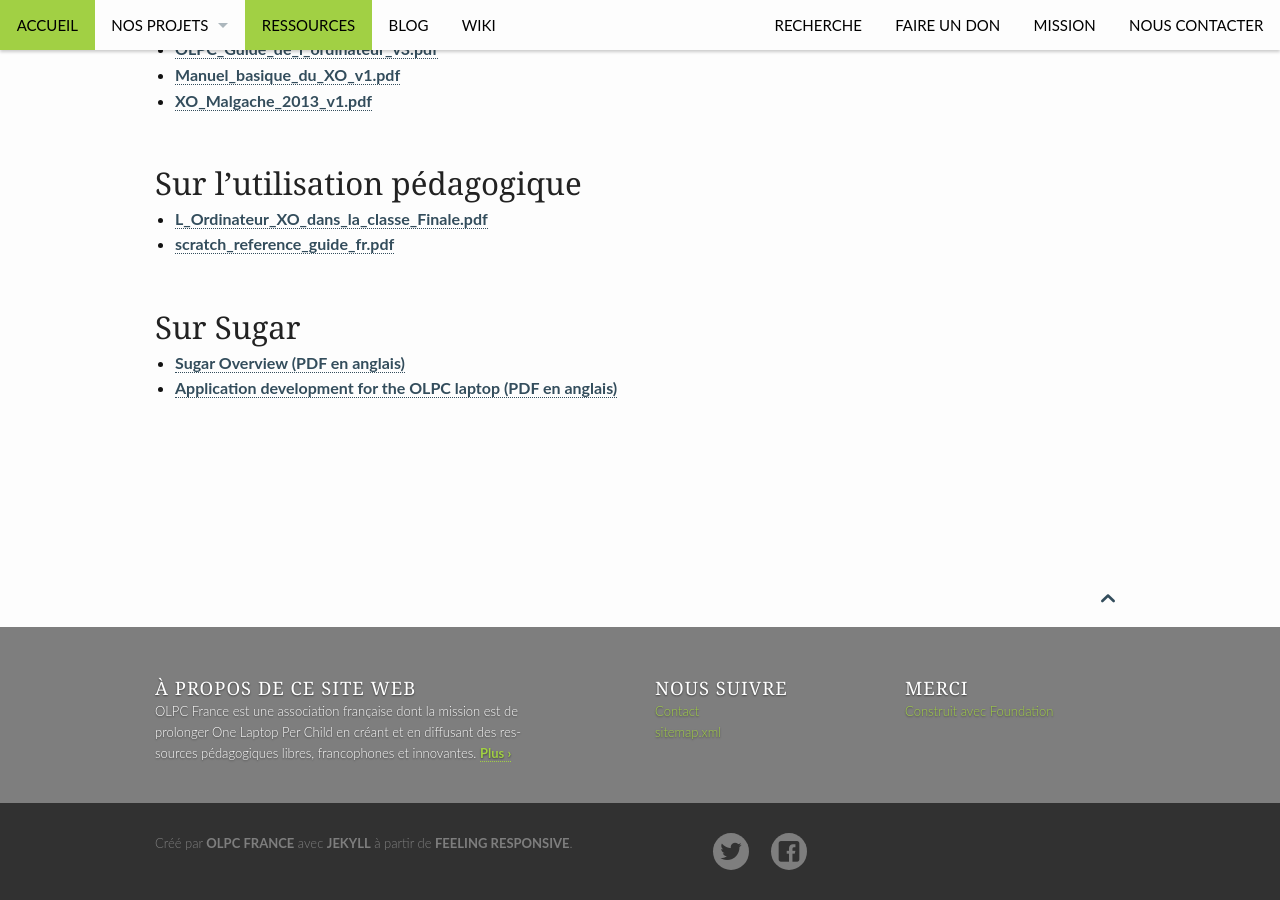
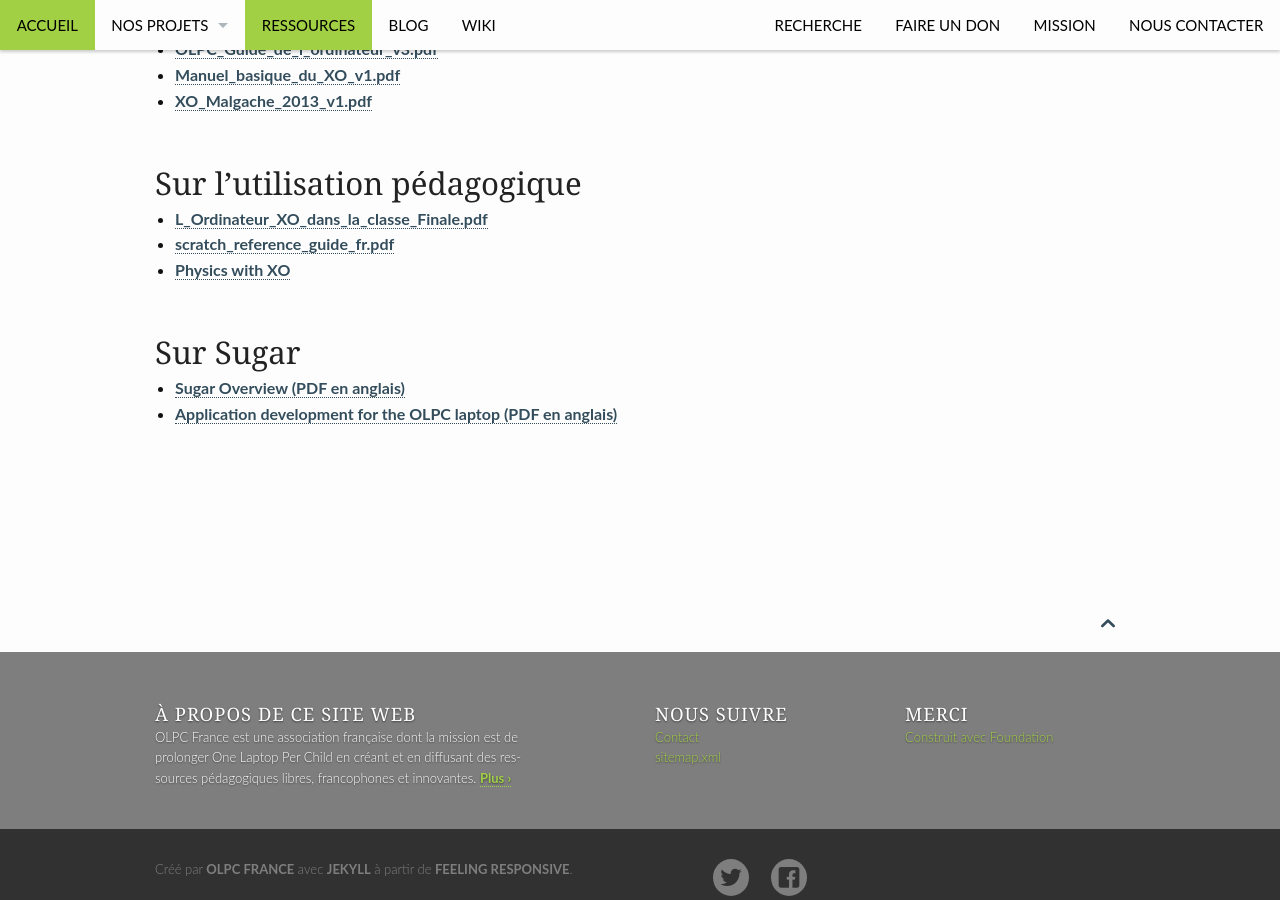
Before and after one commit to bzg/olpc-france-website, a Jekyll site: the page built from pages/ressources.md, in a window 1280 px wide and 900 px high, scrolled down 787 px. Built offline with Jekyll 4.4.1, drawn with Linux system fonts in a browser that asks for light colours.

Commit message:
Add resource

```diff
--- a/_config.yml
+++ b/_config.yml
@@ -52,11 +52,10 @@ logo: "logo.png"
 #   /_/    \__,_/\__, /_/_/ /_/\__,_/\__/_/\____/_/ /_/
 #               /____/
 #
-gems:
-    - jekyll-gist
-    - jekyll-paginate
-paginate: 5                      # Paginates all X entries
-paginate_path: "jblog/page:num"   # Pagination path › Important for blog page in /blog/ to work
+gems: [jekyll-gist, jekyll-paginate]
+
+paginate: 5
+paginate_path: "jblog/page:num"
 
 # Theme works best with Kramdown (using the table of contents function)
 markdown: kramdown
--- a/pages/ressources.md
+++ b/pages/ressources.md
@@ -25,6 +25,7 @@ header:
 
 * [L_Ordinateur_XO_dans_la_classe_Finale.pdf](https://olpc-france.org/docs/L_Ordinateur_XO_dans_la_classe_Finale.pdf)
 * [scratch_reference_guide_fr.pdf](https://olpc-france.org/docs/scratch_reference_guide_fr.pdf)
+* [Physics with XO](https://www.gitbook.com/book/icarito/physics-with-xo/details)
 
 ## Sur Sugar
 
```
Also changed, not shown: 4 other files.
